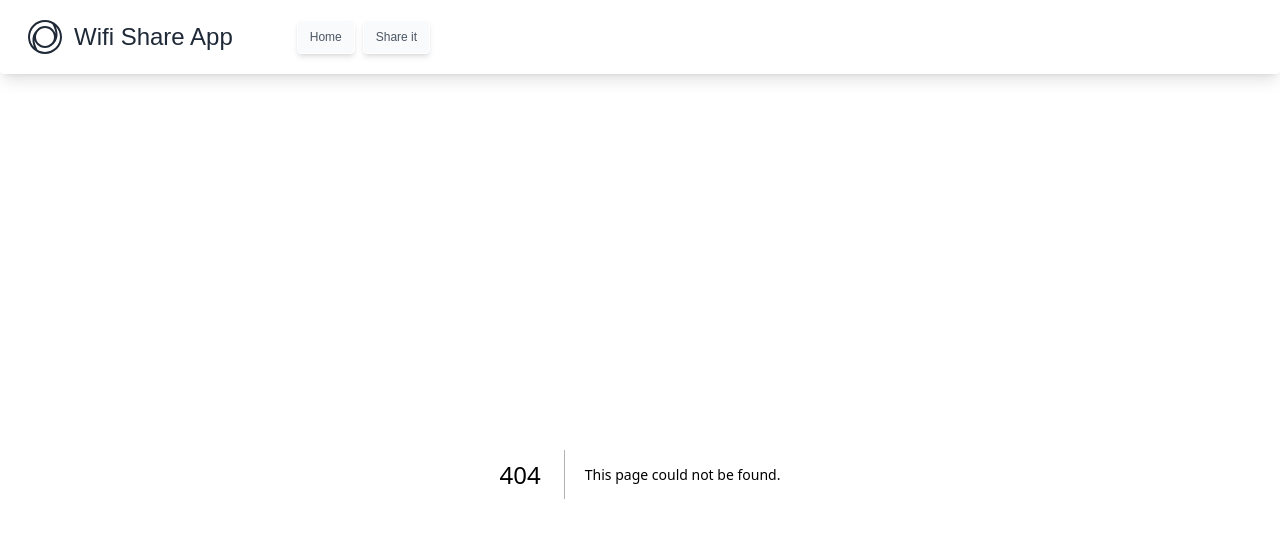
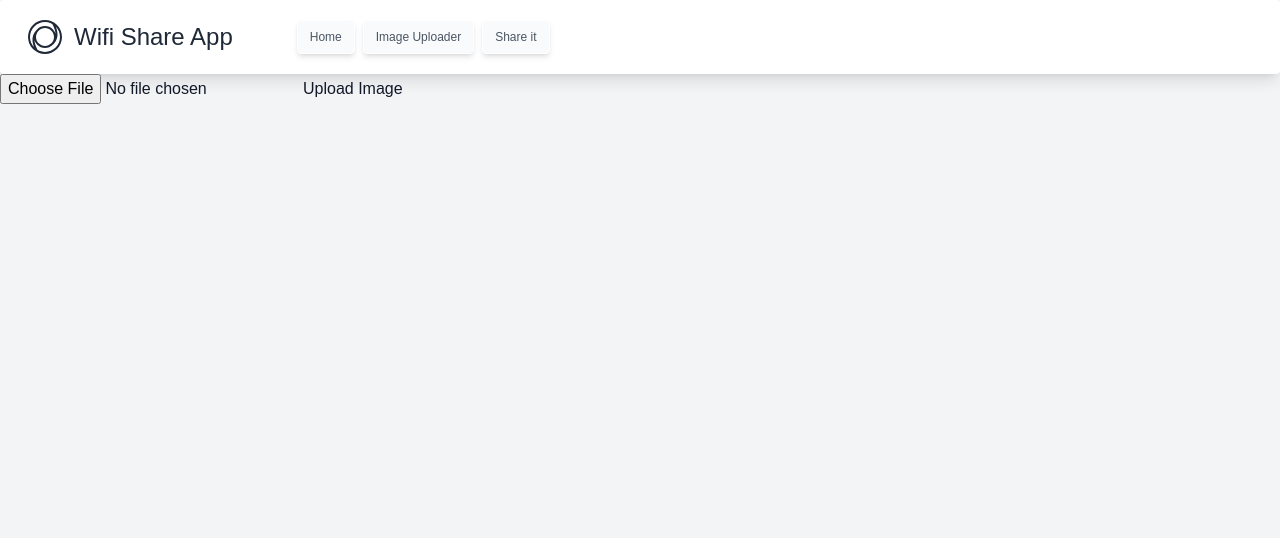
Before and after one commit to muhammad-shumail/wifi-text-sharing-app, a Next.js app: page /image in a window 1280 px wide. Before the commit this address had no page. Shown: the top 538 px of the page. Built offline with nearby package versions, Linux system fonts and the light colour scheme.

Commit message:
Add image upload API and ImageUploader component for image handling

```diff
--- /dev/null
+++ b/app/api/upload-image/route.ts
@@ -0,0 +1,32 @@
+import { NextRequest, NextResponse } from "next/server";
+import path from "path";
+import fs from "fs";
+
+const UPLOAD_DIR = path.resolve(process.env.ROOT_PATH ?? "", "public/images");
+
+export const POST = async (req: NextRequest) => {
+  const formData = await req.formData();
+  const body = Object.fromEntries(formData);
+  const file = (body.file as Blob) || null;
+
+  if (file) {
+    const buffer = Buffer.from(await file.arrayBuffer());
+    if (!fs.existsSync(UPLOAD_DIR)) {
+      fs.mkdirSync(UPLOAD_DIR);
+    }
+
+    fs.writeFileSync(
+      path.resolve(UPLOAD_DIR, (body.file as File).name),
+      buffer
+    );
+  } else {
+    return NextResponse.json({
+      success: false,
+    });
+  }
+
+  return NextResponse.json({
+    success: true,
+    name: (body.file as File).name,
+  });
+};
--- /dev/null
+++ b/app/image/page.tsx
@@ -0,0 +1,47 @@
+'use client'
+import Image from 'next/image';
+import { useState } from 'react';
+
+const ImageUploader = () => {
+  const [selectedImage, setSelectedImage] = useState(null);
+  const [uploadedImage, setUploadedImage] = useState(null);
+
+  const handleImageChange = (event) => {
+    setSelectedImage(event.target.files[0]);
+  };
+
+  const handleImageUpload = async () => {
+    if (!selectedImage) return;
+
+    const formData = new FormData();
+    formData.append('image', selectedImage);
+
+    try {
+      const response = await fetch('/api/upload-image', {
+        method: 'POST',
+        body: formData,
+      });
+
+      if (!response.ok) {
+        throw new Error('Failed to upload image');
+      }
+
+      const uploadedImage = await response.json();
+      setUploadedImage(uploadedImage);
+    } catch (error) {
+      console.error(error);
+    }
+  };
+
+  return (
+    <div>
+      <input type="file" onChange={handleImageChange} />
+      <button onClick={handleImageUpload}>Upload Image</button>
+      {uploadedImage && (
+        <Image src={`/images/${uploadedImage.name}`} width={300} height={300} alt=''/>
+      )}
+    </div>
+  );
+};
+
+export default ImageUploader;
--- a/app/libs/routes.ts
+++ b/app/libs/routes.ts
@@ -3,6 +3,11 @@ export const routes = [
     id: 1,
     title: 'Home',
     href:'/'
+  },
+  {
+    id: 2,
+    title: 'Image Uploader',
+    href:'/image'
   },
   {
     id: 4,
--- a/package.json
+++ b/package.json
@@ -13,6 +13,7 @@
     "@next/env": "^15.1.3",
     "@tanstack/react-query": "^5.62.11",
     "@tanstack/react-query-devtools": "^5.62.11",
+    "multer": "1.4.5-lts.1",
     "next": "15.1.3",
     "next-connect": "1.0.0-next.4",
     "react": "^19.0.0",
```
Also changed, not shown: 1 other file (tests, documents, lock files or other folders).
